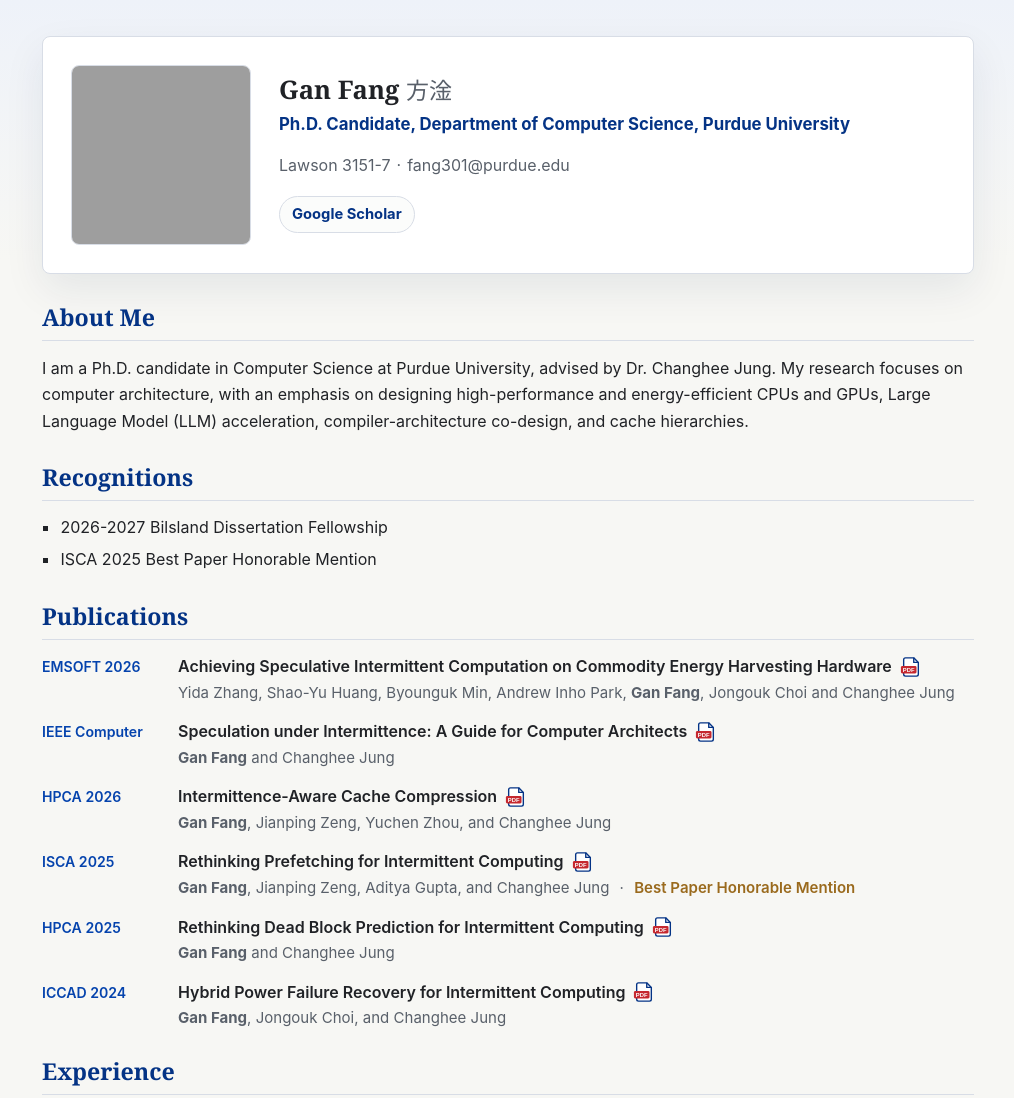
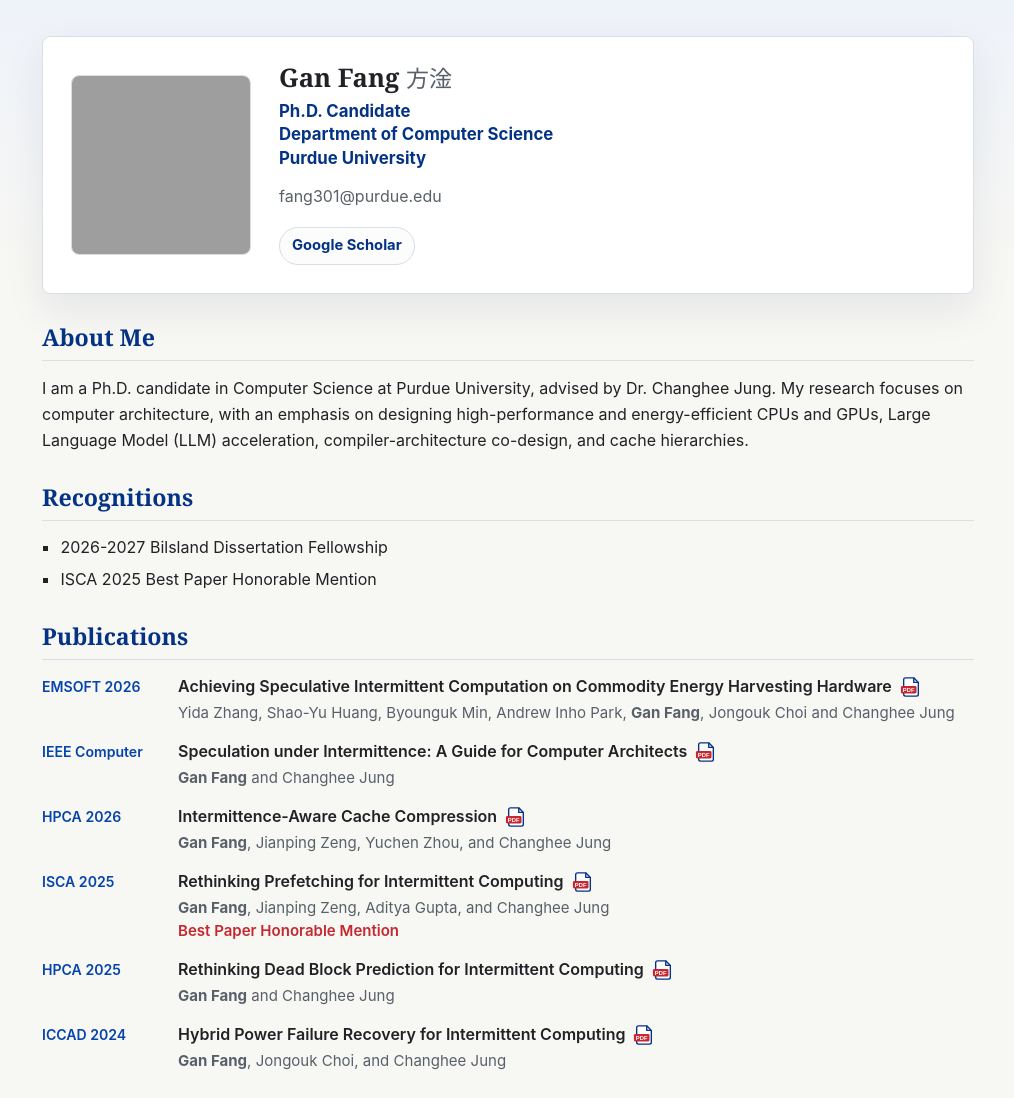
Before and after one commit to gfang99/gfang99.github.io, a plain HTML site: page index.html in a window 1280 px wide. Shown: the top 1098 px of the page, without its empty margins (132-1146 px from the left). Drawn offline with Linux system fonts and the light colour scheme; grey boxes are pictures that could not be loaded.

Commit message:
Restyle award and tighten header
- Put Best Paper Honorable Mention on its own line, in the PDF-label red
- Split title into three lines with no gaps between them
- Show only email under the title

```diff
--- a/index.html
+++ b/index.html
@@ -15,7 +15,7 @@
       --accent: #0543ad;
       --accent-strong: #043385; /* cvblue: RGB(4, 51, 133) */
       --accent-soft: #e8eef8;
-      --gold: #9a6a1d;
+      --highlight: #c5282f; /* awards; same red as the PDF icon label */
     }
 
     * {
@@ -100,10 +100,15 @@
     }
 
     .profile-title {
-      margin: 0 0 14px;
+      margin: 0;
       color: var(--accent-strong);
       font-size: 1.05rem;
       font-weight: 700;
+      line-height: 1.4;
+    }
+
+    .profile-title + .profile-meta {
+      margin-top: 14px;
     }
 
     .profile-meta {
@@ -289,13 +294,20 @@
       display: none;
     }
 
-    .meta-sep {
-      margin: 0 6px;
+    .paper-award {
+      margin-top: 2px;
+      font-size: 0.94rem;
+      line-height: 1.4;
     }
 
     .award {
-      color: var(--gold);
+      color: var(--highlight);
       font-weight: 600;
+    }
+
+    .award:hover,
+    .award:focus {
+      color: var(--highlight);
     }
 
     .compact-list li {
@@ -405,9 +417,11 @@
       <img class="profile-photo" src="gan_profile2.png" alt="Profile photo of Gan Fang" />
       <div>
         <h1>Gan Fang <span class="chinese-name">方淦</span></h1>
-        <p class="profile-title">Ph.D. Candidate, Department of Computer Science, Purdue University</p>
+        <p class="profile-title">Ph.D. Candidate </p>
+        <p class="profile-title">Department of Computer Science </p>
+        <p class="profile-title">Purdue University </p>
         <p class="profile-meta">
-          Lawson 3151-7<span class="meta-sep" aria-hidden="true">&middot;</span>fang301@purdue.edu
+          fang301@purdue.edu
         </p>
         <div class="profile-links" aria-label="Profile links">
           <a href="https://scholar.google.com/citations?user=TzYapqAAAAAJ&hl=en" target="_blank" rel="noopener noreferrer">Google Scholar</a>
@@ -498,9 +512,10 @@
                 <span class="paper-authors">
                   <strong>Gan Fang</strong>, Jianping Zeng, Aditya Gupta, and Changhee Jung
                   <!-- ACM/IEEE International Symposium on Computer Architecture, June 2025.<br /> -->
-                  <span class="meta-sep" aria-hidden="true">&middot;</span>
-                  <a class="award" href="https://www.iscaconf.org/isca2025/#:~:text=%22Rethinking%20Prefetching%20for%20Intermittent%20Computing%22%20by%20Gan%20Fang%2C%20Jianping%20Zeng%2C%20Aditya%20Gupta%2C%20Changhee%20Jung" target="_blank" rel="noopener noreferrer">Best Paper Honorable Mention</a>
                 </span>
+              </div>
+              <div class="paper-award">
+                <a class="award" href="https://www.iscaconf.org/isca2025/#:~:text=%22Rethinking%20Prefetching%20for%20Intermittent%20Computing%22%20by%20Gan%20Fang%2C%20Jianping%20Zeng%2C%20Aditya%20Gupta%2C%20Changhee%20Jung" target="_blank" rel="noopener noreferrer">Best Paper Honorable Mention</a>
               </div>
             </div>
           </li>
```
